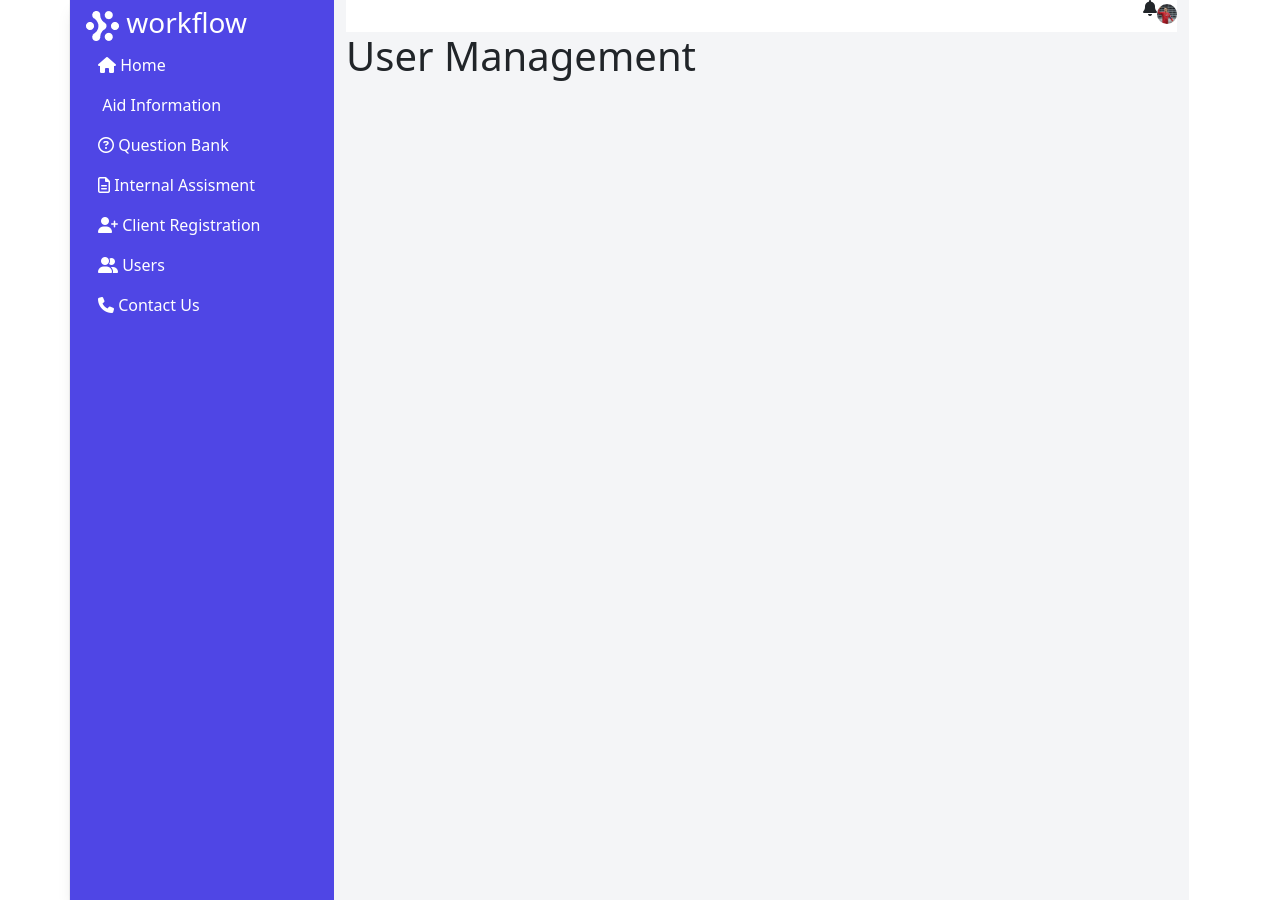
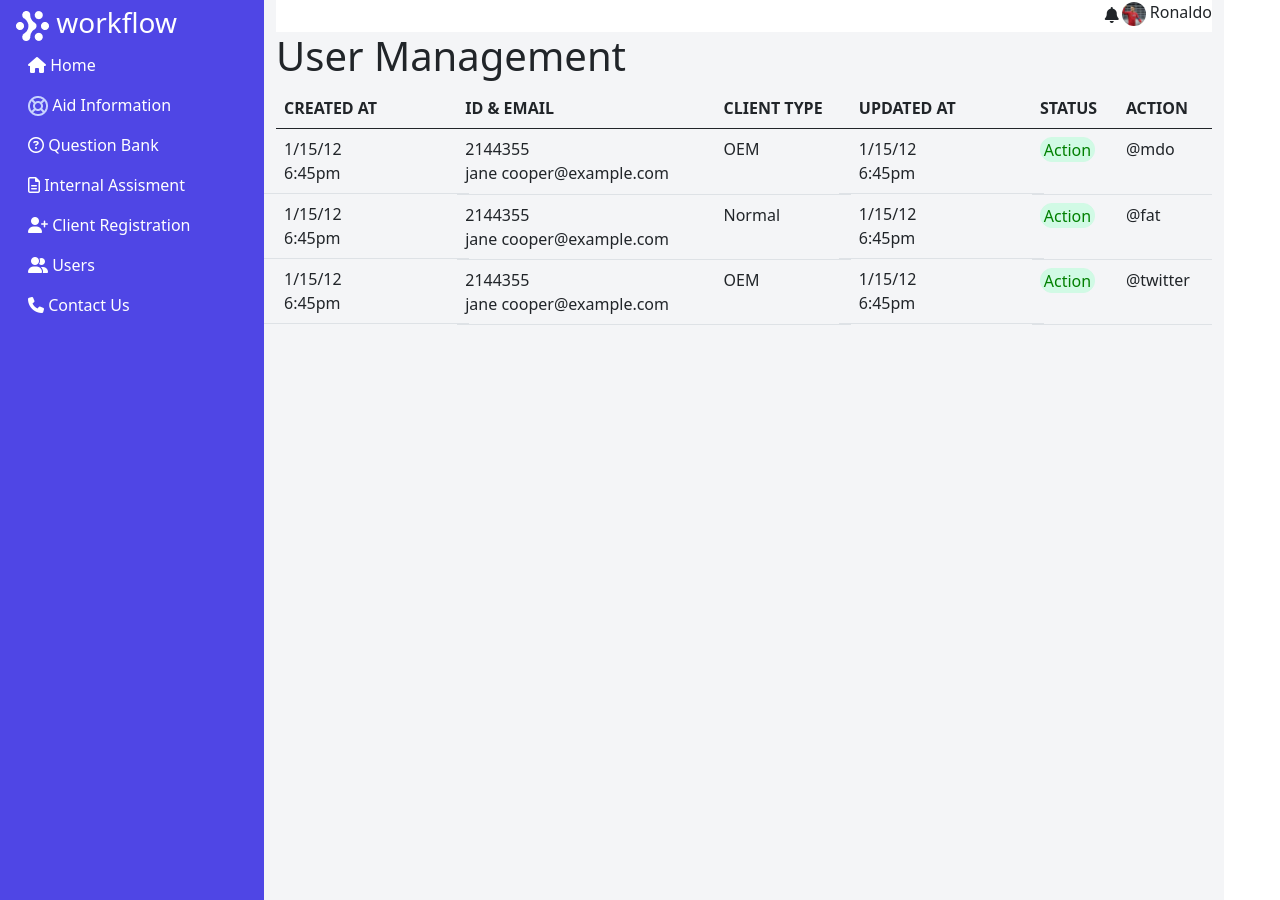
Before and after one commit to pratchad17/User-Management-Form, a plain HTML site: page index.html in a window 1280 px wide. Drawn offline with nearby package versions, Linux system fonts and the light colour scheme.

Commit message:
added some

```diff
--- a/index.html
+++ b/index.html
@@ -17,7 +17,7 @@
 
 <body>
     <main>
-        <section class="container">
+        <section class="container-fluid">
             <div class="row">
                 <div class="col-md-3 col-12 navigation">
                     <div>
@@ -30,7 +30,7 @@
                                     Home</a>
                             </li>
                             <li class="nav-item">
-                                <a class="nav-link" href="#"><img src="logo/Icon.png" alt=""> Aid Information</a>
+                                <a class="nav-link" href="#"><img src="Logo/Icon.png" alt=""> Aid Information</a>
                             </li>
                             <li class="nav-item">
                                 <a class="nav-link" href="#"><i class="far fa-question-circle"></i> Question Bank</a>
@@ -58,10 +58,12 @@
 
                     <div class="flex-container">
 
-                        <i class="fas fa-bell"></i>
-                        <br>
+                        <div class="nav-icon">
+                            <i class="fas fa-bell"></i>
+                        </div>
                         <div class="profile-pic">
                             <img src="images/download.png" alt="">
+                            <span>Ronaldo</span>
                         </div>
 
                     </div>
@@ -72,6 +74,99 @@
                     </nav>
                     <div>
                         <h1>User Management</h1>
+
+                    </div>
+                    <div>
+                        <table class="table">
+                            <thead>
+                                <tr>
+                                    <th scope="col">CREATED AT</th>
+                                    <th scope="col">ID & EMAIL</th>
+                                    <th scope="col">CLIENT TYPE</th>
+                                    <th scope="col">UPDATED AT</th>
+                                    <th scope="col">STATUS</th>
+                                    <th scope="col">ACTION</th>
+                                </tr>
+                            </thead>
+                            <tbody>
+                                <tr>
+                                    <td class="row">
+                                        <span class="date">1/15/12</span>
+                                        <br>
+                                        <span class="time">6:45pm</span>
+
+                                    </td>
+                                    <td>
+                                        <span>2144355</span>
+                                        <br>
+                                        <span>jane cooper@example.com</span>
+                                    </td>
+                                    <td>OEM</td>
+                                    <td class="row">
+                                        <span class="date">1/15/12</span>
+                                        <br>
+                                        <span class="time">6:45pm</span>
+
+                                    </td>
+                                    <td>
+                                        <div class="button-action">
+                                            <p class="action-text">Action</p>
+                                        </div>
+                                    </td>
+                                    <td>@mdo</td>
+                                </tr>
+                                <tr>
+                                    <td class="row">
+                                        <span class="date">1/15/12</span>
+                                        <br>
+                                        <span class="time">6:45pm</span>
+                                    </td>
+                                    <td>
+                                        <span>2144355</span>
+                                        <br>
+                                        <span>jane cooper@example.com</span>
+                                    </td>
+                                    <td>Normal</td>
+                                    <td class="row">
+                                        <span class="date">1/15/12</span>
+                                        <br>
+                                        <span class="time">6:45pm</span>
+
+                                    </td>
+                                    <td>
+                                        <div class="button-action">
+                                            <p class="action-text">Action</p>
+                                        </div>
+                                    </td>
+                                    <td>@fat</td>
+                                </tr>
+                                <tr>
+                                    <td class="row">
+                                        <span class="date">1/15/12</span>
+                                        <br>
+                                        <span class="time">6:45pm</span>
+                                    </td>
+                                    <td>
+                                        <span>2144355</span>
+                                        <br>
+                                        <span>jane cooper@example.com</span>
+
+                                    <td>OEM</td>
+                                    <td class="row">
+                                        <span class="date">1/15/12</span>
+                                        <br>
+                                        <span class="time">6:45pm</span>
+
+                                    </td>
+                                    <td>
+                                        <div class="button-action">
+                                            <p class="action-text">Action</p>
+                                        </div>
+                                    </td>
+                                    <td>@twitter</td>
+                                </tr>
+                            </tbody>
+                        </table>
                     </div>
 
                 </div>
--- a/style.css
+++ b/style.css
@@ -30,9 +30,32 @@ Left :265px;
    Padding: 0px, 32px, 0px, 32px;
    background-color: white;
 }
+.nav-icon{
+   Width:16px;
+   Height :18px;
+   margin-top :3px;
+   margin-left :4px;
+   margin-right: 3px;
+}
 .profile-pic img{
    border-radius: 16px;
    object-fit:cover;
-            height: 20px;
-            width: 20px;
+   height: 24px;
+   width: 24px;
 }
+
+
+.button-action{
+    height: 25px;
+    width: 55px;
+    border: 1px solid #D1FAE5;
+    border-radius: 12px;
+    background-color: #D1FAE5;
+    text-align: center;
+    justify-content: center;
+    align-content: center;
+
+}
+.action-text{
+    color: green;
+}
```
Also changed, not shown: Logo/Icon.png (renamed from Headers/Icon.png). Lines whose indentation alone changed are shown as unchanged.
